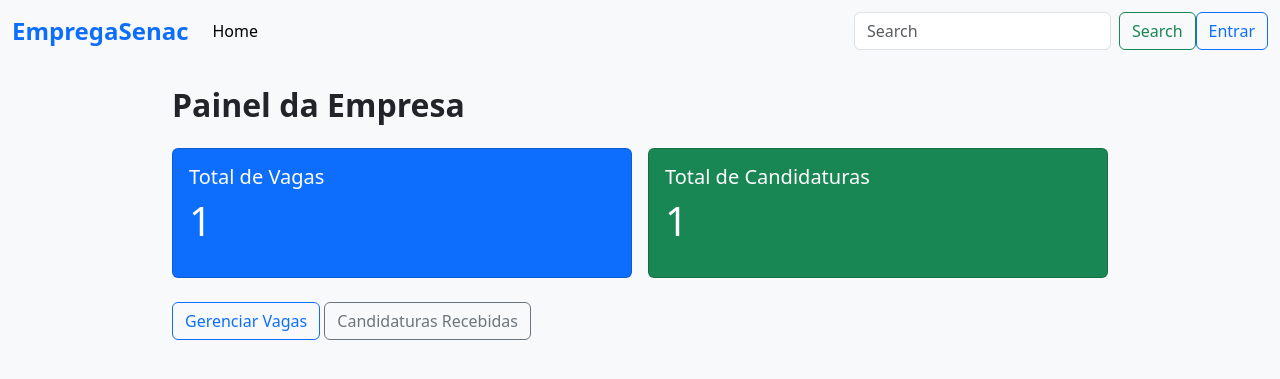
After one commit to lpjunior/python_2025_1_6_on, a Django app: template vagas/templates/vagas/dashboard_empresa.html in a window 1280 px wide. The commit adds this page. Shown: the top 379 px of the page. Run offline with Django 5.2, Linux system fonts and the light colour scheme; the template is opened without the code that fills it: most values are stand-ins (such as "Sample title", 1, 10 or a date in 2020); some libraries are stand-ins or nearby versions.

Commit message:
wip: aula 20

```diff
--- /dev/null
+++ b/vagas/templates/vagas/dashboard_empresa.html
@@ -0,0 +1,29 @@
+{% extends 'vagas/base.html' %}
+{% block title %}Painel da Empresa{% endblock %}
+{% block content %}
+<h2>Painel da Empresa</h2>
+
+<div class="row g-3">
+  <div class="col-md-6">
+    <div class="card text-bg-primary">
+      <div class="card-body">
+        <h5 class="card-title">Total de Vagas</h5>
+        <p class="display-6">{{ total_vagas }}</p>
+      </div>
+    </div>
+  </div>
+  <div class="col-md-6">
+    <div class="card text-bg-success">
+      <div class="card-body">
+        <h5 class="card-title">Total de Candidaturas</h5>
+        <p class="display-6">{{ total_candidaturas }}</p>
+      </div>
+    </div>
+  </div>
+</div>
+
+<div class="mt-4">
+  <a href="{% url 'vaga-list' %}" class="btn btn-outline-primary">Gerenciar Vagas</a>
+  <a href="{% url 'candidaturas-recebidas' %}" class="btn btn-outline-secondary">Candidaturas Recebidas</a>
+</div>
+{% endblock %}
```
Also changed, not shown: vagas/templates/vagas/dashboard_candidato.html (added, +9 -0 lines), vagas/templates/vagas/home.html (+9 -10 lines), vagas/urls.py (+20 -6 lines), vagas/views.py (+27 -0 lines), README.md.
